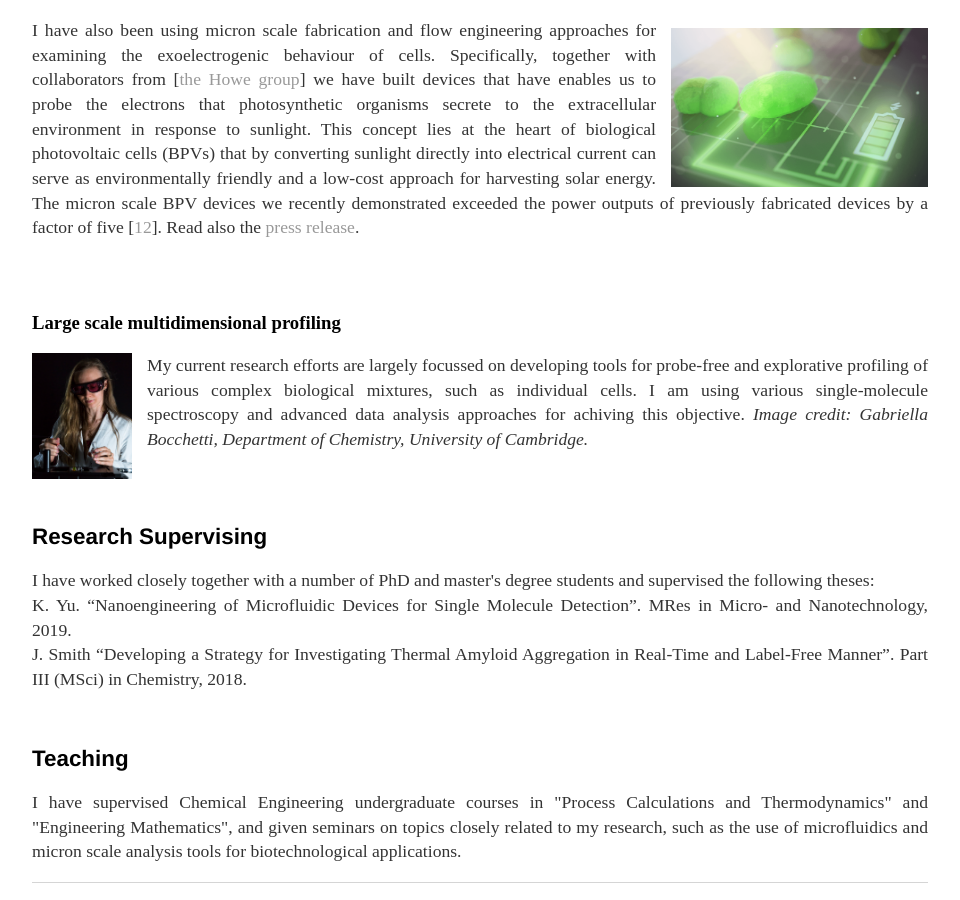
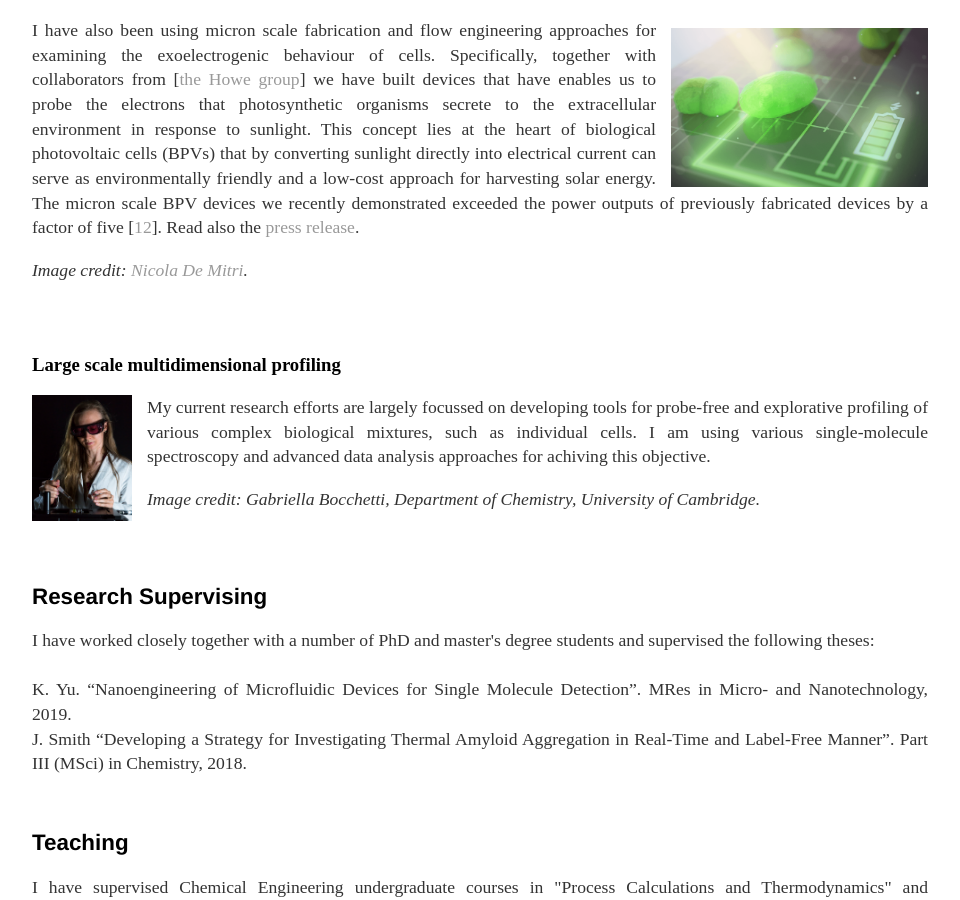
Before and after one commit to kadiliissaar/kadiliissaar.github.io, a Jekyll site: the page built from academic-profile/index.html, in a window 1280 px wide and 900 px high, scrolled down 1231 px. Shown: the whole window, without its empty margins (160-1120 px from the left). Built offline with Jekyll 4.4.1, drawn with Linux system fonts in a browser that asks for light colours.

Commit message:
Update index.html

```diff
--- a/academic-profile/index.html
+++ b/academic-profile/index.html
@@ -74,7 +74,9 @@ environmentally friendly and a low-cost approach for harvesting solar energy. Th
 demonstrated exceeded the power outputs of previously fabricated devices by a factor of five
 [<a href="https://www.nature.com/articles/s41560-017-0073-0">12</a>]. Read also the
 <a href="https://www.cam.ac.uk/research/news/harnessing-the-power-of-algae-new-greener-fuel-cells-move-step-closer-to-reality">press release</a>.
-</p>
+
+<p><i> Image credit: <a href="https://nicolasap-dm.github.io/">Nicola De Mitri</a>. </i> </p>
+
 </br>
 </br>
 
@@ -83,14 +85,9 @@ demonstrated exceeded the power outputs of previously fabricated devices by a fa
 <img src="https://github.com/kadiliissaar/kadiliissaar.github.io/raw/master/Photos/Research/TPJK Lab-4699 taken by Gabriella Bocchetti, ©University of Cambridge.jpg" style="float:left;width:100px;height:127;margin-right:15px">
 <p align="justify"> My current research efforts are largely focussed on developing tools for probe-free and explorative
 profiling of various complex biological mixtures, such as individual cells. I am using various single-molecule spectroscopy
-and advanced data analysis approaches for achiving this objective.
+and advanced data analysis approaches for achiving this objective.</p>
 
-	<i> Image credit: Gabriella Bocchetti, Department of Chemistry, University of Cambridge. </i>
-
-
-
-
-
+<p><i> Image credit: Gabriella Bocchetti, Department of Chemistry, University of Cambridge. </i>	</p>
 </p>
 </br>
 </br>
@@ -99,6 +96,7 @@ and advanced data analysis approaches for achiving this objective.
 	<h2>Research Supervising</h2>
 <p align="justify"> I have worked closely together with a number of PhD and master's degree students and supervised
 the following theses:
+<br>
 <br> K. Yu. “Nanoengineering of Microfluidic Devices for Single Molecule Detection”. MRes in Micro- and
 Nanotechnology, 2019.
 <br> J. Smith “Developing a Strategy for Investigating Thermal Amyloid Aggregation in Real-Time and Label-Free Manner”.
```
